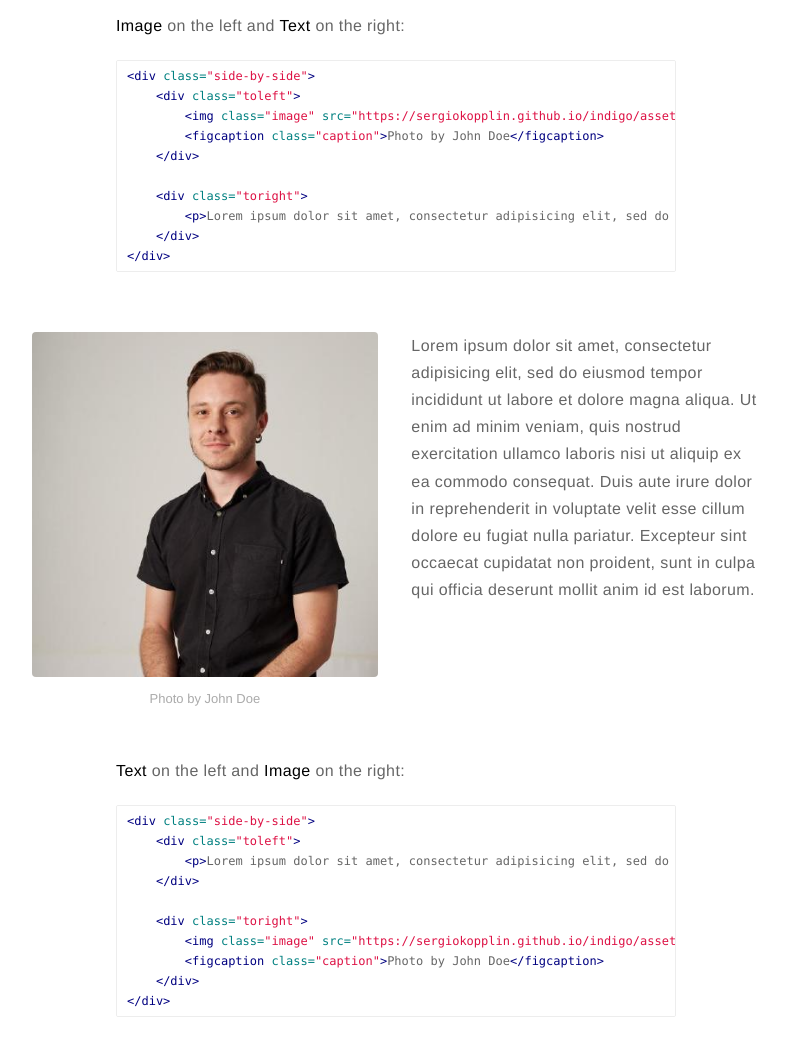
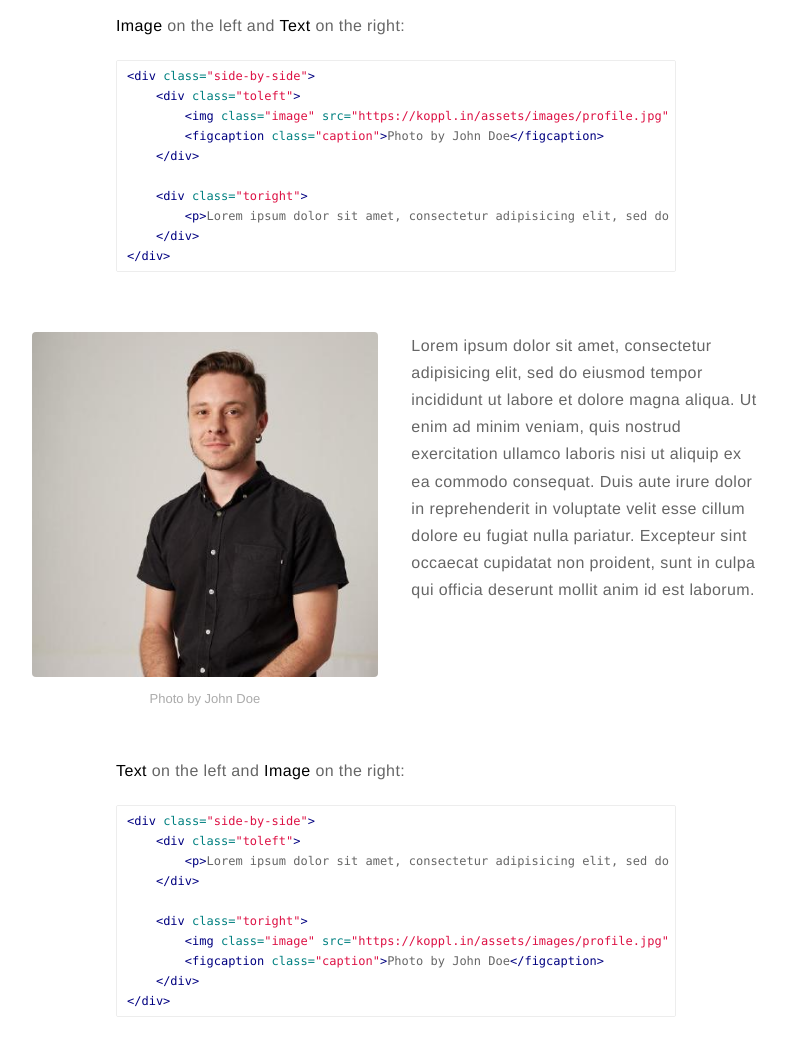
Before and after one commit to sergiokopplin/Koppl.in, a Jekyll site: the page built from _posts/2015-02-24-markdown-extra-components.markdown, in a window 1280 px wide and 1400 px high, scrolled down 1068 px. Shown: the part 151-1188 px from the top of the window, without its empty margins (244-1032 px from the left). Built offline with Jekyll 4.4.1, drawn with Linux system fonts in a browser that asks for light colours; comment, search, counter and statistics services are not loaded; part of the change alters nothing that is shown.

Commit message:
chore: add files

```diff
--- a/_config.yml
+++ b/_config.yml
@@ -16,7 +16,7 @@ resume: false
 resume-external: true
 resume-url: https://google.com/?q=my+resume
 
-url: https://sergiokopplin.github.io/indigo
+url: https://koppl.in
 # your url: https://USERNAME.github.io
 
 permalink: /:title/
```
